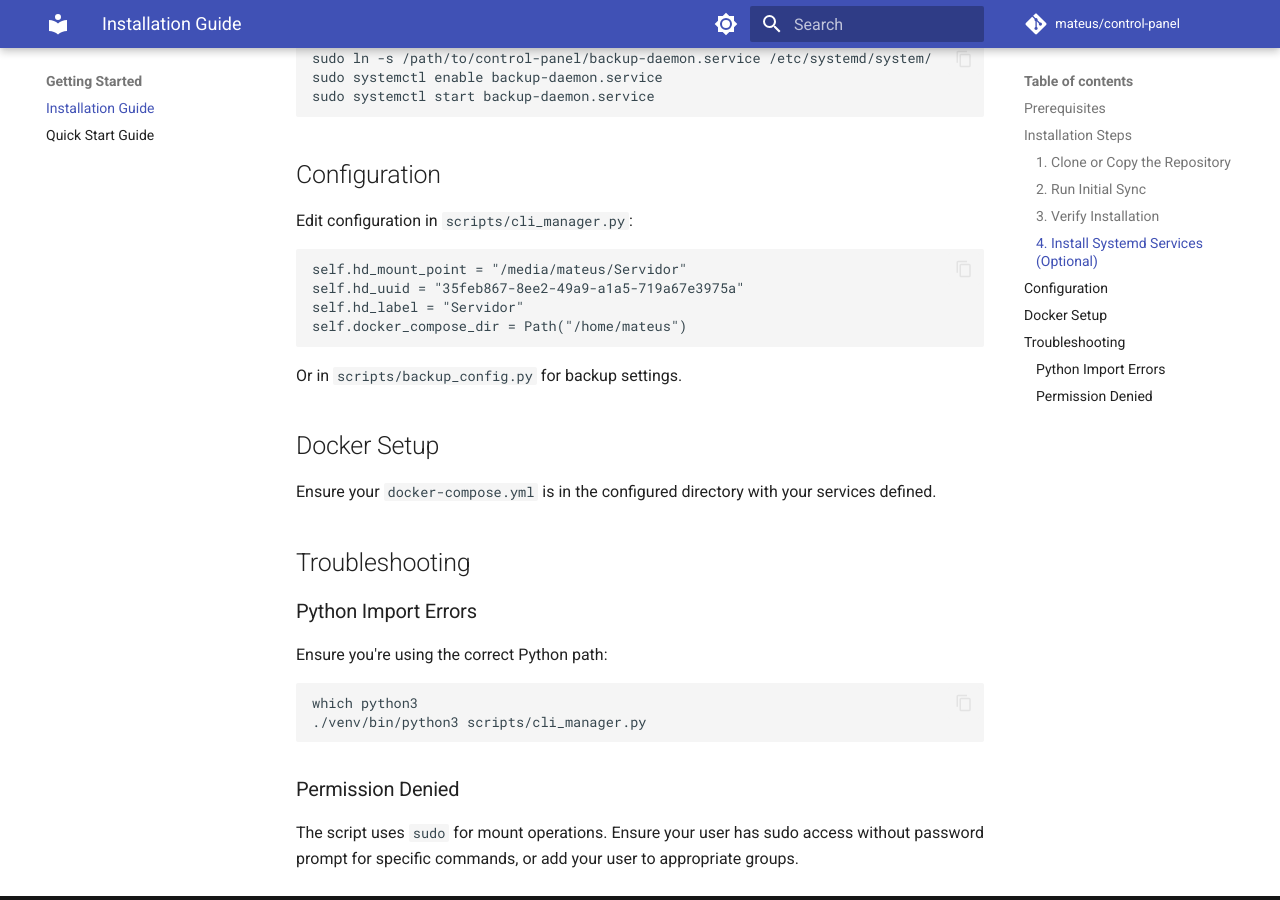
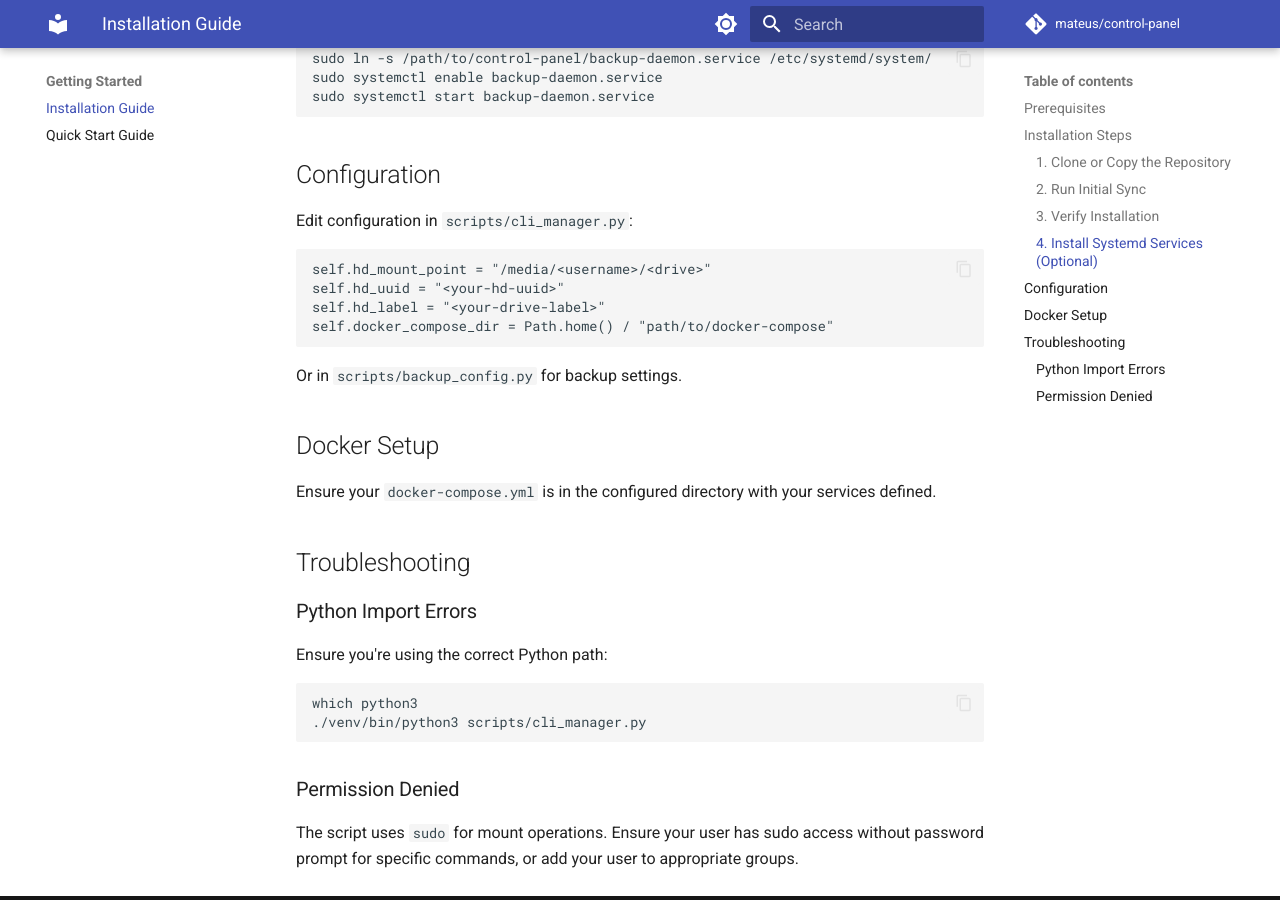
Before and after one commit to mateus-mg/control-panel, an MkDocs documentation site: the page built from docs/getting-started/installation.md, in a window 1280 px wide and 900 px high, scrolled down 1196 px. Built offline with MkDocs 1.6.1 and Material for MkDocs 9.7.7, drawn with Linux system fonts in a browser that asks for light colours; comment, search, counter and statistics services are not loaded.

Commit message:
fix: use generic paths in docs, fix mermaid syntax

````diff
--- a/docs/getting-started/installation.md
+++ b/docs/getting-started/installation.md
@@ -60,10 +60,10 @@ sudo systemctl start backup-daemon.service
 Edit configuration in `scripts/cli_manager.py`:
 
 ```python
-self.hd_mount_point = "/media/mateus/Servidor"
-self.hd_uuid = "35feb867-8ee2-49a9-a1a5-719a67e3975a"
-self.hd_label = "Servidor"
-self.docker_compose_dir = Path("/home/mateus")
+self.hd_mount_point = "/media/<username>/<drive>"
+self.hd_uuid = "<your-hd-uuid>"
+self.hd_label = "<your-drive-label>"
+self.docker_compose_dir = Path.home() / "path/to/docker-compose"
 ```
 
 Or in `scripts/backup_config.py` for backup settings.
````
Also changed, not shown: docs/architecture/modules.md (+12 -12 lines), docs/guides/backup-guide.md (+1 -1 lines).
